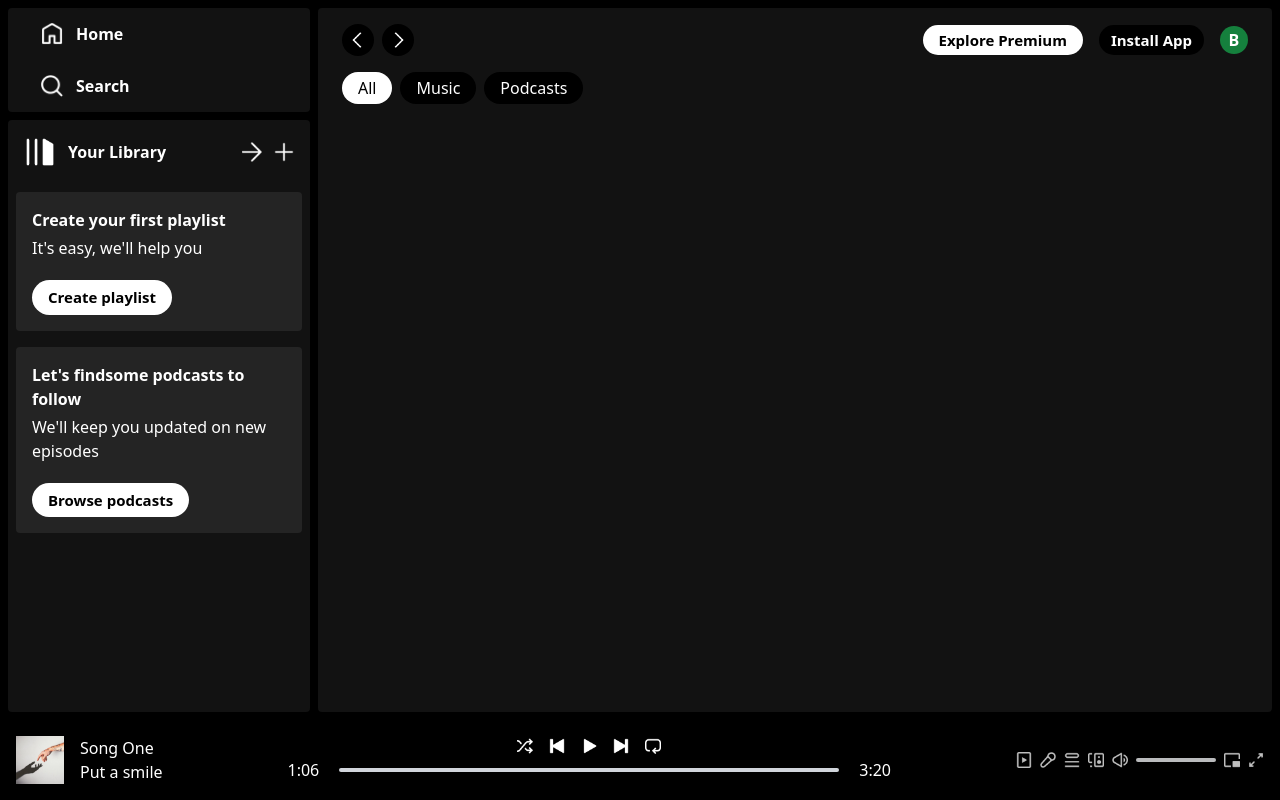
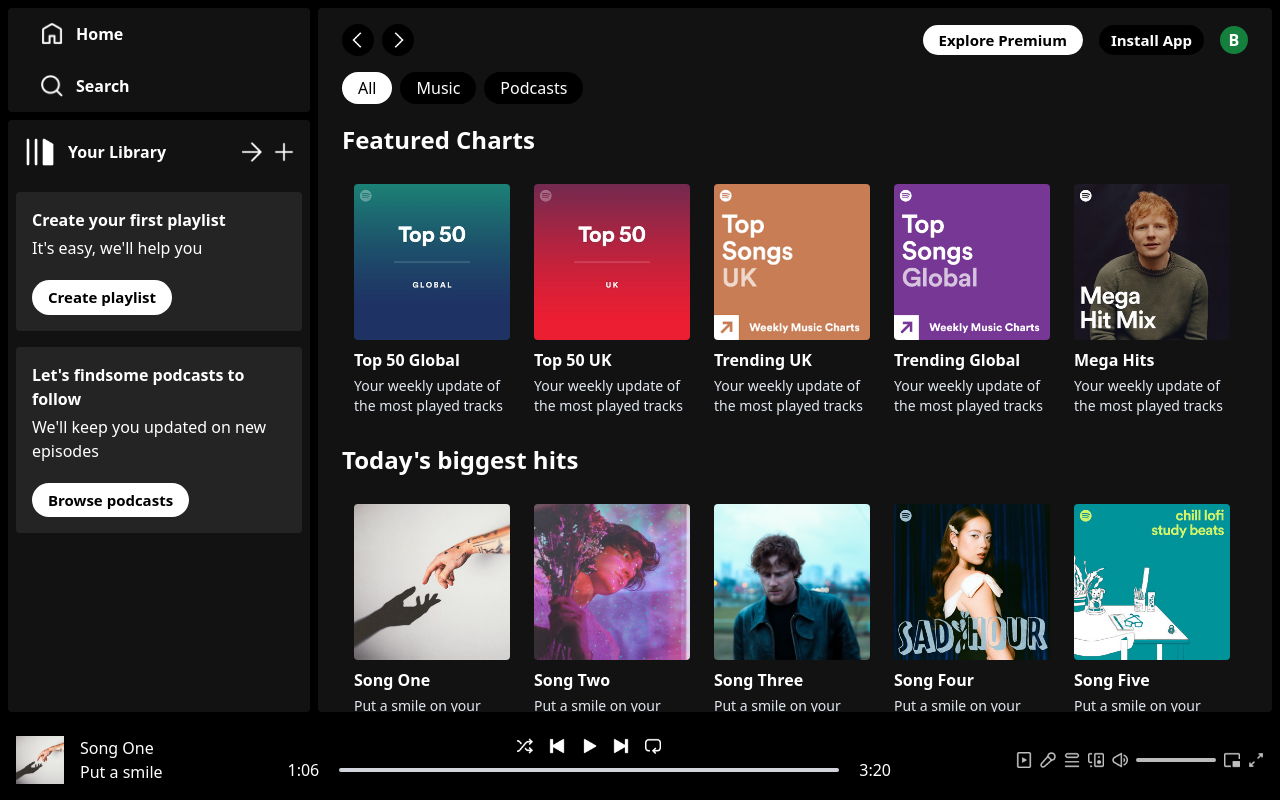
Before and after one commit to bbiircan/Spotify-Clone, a React (Vite) app: page / in a window 1280 px wide. Built offline with nearby package versions, Linux system fonts and the light colour scheme.

Commit message:
AlbumItem and SongItem components were created and added to DisplayHome.

```diff
--- /dev/null
+++ b/src/components/AlbumItem.jsx
@@ -0,0 +1,17 @@
+import React from 'react'
+import { useNavigate } from 'react-router-dom'
+
+const AlbumItem = ({image,name,desc,id}) => {
+
+    const navigate = useNavigate()
+
+  return (
+    <div onClick={() => navigate(`/album/${id}`)} className='min-w-[180px] p-2 px-3 rounded cursor-pointer hover:bg-[#ffffff26]'>
+      <img className='rounded' src={image} alt="" />
+      <p className='font-bold mt-2 mb-1'>{name}</p>
+      <p className='text-slate-200 text-sm'>{desc}</p>
+    </div>
+  )
+}
+
+export default AlbumItem
--- a/src/components/DisplayHome.jsx
+++ b/src/components/DisplayHome.jsx
@@ -1,12 +1,24 @@
 import React from 'react'
 import Navbar from './Navbar'
+import { albumsData, songsData } from '../assets/assets'
+import AlbumItem from './AlbumItem'
+import SongItem from './SongItem'
 
 const DisplayHome = () => {
   return (
     <>
       <Navbar/>
-      <div className='my-5 font-bold text-2xl'>
-
+      <div className='mb-4'>
+        <h1 className='my-5 font-bold text-2xl'>Featured Charts</h1>
+        <div className='flex overflow-auto'>
+          {albumsData.map((item,index) => (<AlbumItem key={index} name={item.name} desc={item.desc} id={item.id} image={item.image}/>))}
+        </div>
+      </div>
+      <div className='mb-4'>
+        <h1 className='my-5 font-bold text-2xl'>Today's biggest hits</h1>
+        <div className='flex overflow-auto'>
+          {songsData.map((item,index) => (<SongItem key={index} name={item.name} desc={item.desc} id={item.id} image={item.image} />))}
+        </div>
       </div>
     </>
   )
--- /dev/null
+++ b/src/components/SongItem.jsx
@@ -0,0 +1,17 @@
+import React from 'react'
+import { useNavigate } from 'react-router-dom'
+
+const SongItem = ({image,name,desc,id}) => {
+
+    const navigate = useNavigate()
+
+  return (
+    <div onClick={() => navigate(`/album/${id}`)} className='min-w-[180px] p-2 px-3 rounded cursor-pointer hover:bg-[#ffffff26]'>
+      <img className='rounded' src={image} alt="" />
+      <p className='font-bold mt-2 mb-1'>{name}</p>
+      <p className='text-slate-200 text-sm'>{desc}</p>
+    </div>
+  )
+}
+
+export default SongItem
--- a/src/index.css
+++ b/src/index.css
@@ -1,3 +1,7 @@
 @tailwind base;
 @tailwind components;
 @tailwind utilities;
+
+::-webkit-scrollbar{
+    display: none;
+}
```
